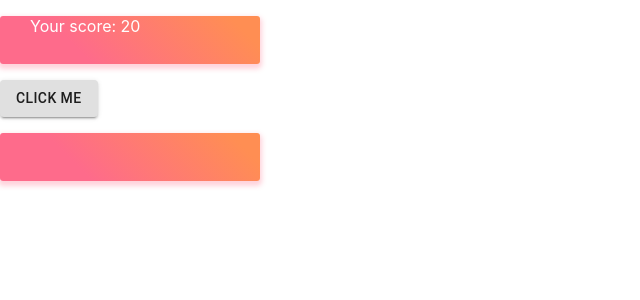
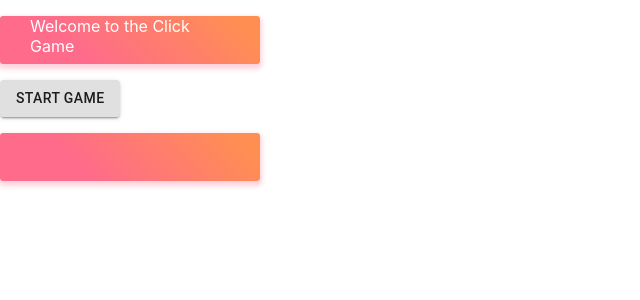
Before and after one commit to ToniMHeinonen/Koodarijahti, a React (Create React App) app in the folder frontend/: page / in a window 1280 px wide. Shown: the top 300 px of the page, without its empty margins (0-640 px from the left). Built offline with nearby package versions, Linux system fonts and the light colour scheme.

Commit message:
Add different header text for new players and losers
Change restartGame() to startGame()

```diff
--- a/frontend/src/App.js
+++ b/frontend/src/App.js
@@ -15,6 +15,8 @@ const MyP = styled('p')({
 });
 
 const URL = 'http://localhost:8080'
+const gameOverText = 'GAME OVER'
+const welcomeText = 'Welcome to the Click Game'
 
 class App extends React.Component {
 
@@ -24,26 +26,26 @@ class App extends React.Component {
     // Bind functions to fix 'this' issues
     this.fetchData = this.fetchData.bind(this)
     this.updateScore = this.updateScore.bind(this)
-    this.restartGame = this.restartGame.bind(this)
+    this.startGame = this.startGame.bind(this)
+    this.pointsAtZero = this.pointsAtZero.bind(this)
+
+    this.gameOver = false
 
     // Get saved points from local storage
     this.curPoints = localStorage.getItem('points')
 
     // If curPoints are null, initialize points with 20 points
     if (this.curPoints === null) {
-      this.restartGame()
-    } else if (this.curPoints === 0) {
-      this.gameOver = true
+      this.pointsAtZero(welcomeText)
+    } else if (this.curPoints === '0') {
+      this.pointsAtZero(gameOverText)
     }
-
-    this.gameOver = false
 
     this.state = {receivedPoints: ''}
   }
 
   /* Fetch data and update score */
   async fetchData() {
-    console.log('fetchData')
     const data = await fetch(URL + '/increment', {method: 'POST'}).then(data => data.json())
     const str = `You received ${data.pointsWon} points,
                 clicks needed for next win: ${data.neededPressesForWin}`
@@ -51,9 +53,14 @@ class App extends React.Component {
     this.setState({receivedPoints: str})
   }
 
+  /* Set game over to true and update header text */
+  pointsAtZero(text) {
+    this.gameOver = true
+    this.headerText = text
+  }
+
   /* Restart game with 20 points */
-  restartGame() {
-    console.log('restartGame')
+  startGame() {
     this.curPoints = 20
     localStorage.setItem('points', this.curPoints)
     this.gameOver = false
@@ -66,8 +73,8 @@ class App extends React.Component {
     this.curPoints += pointsWon   // Add points won from fetch if any
     localStorage.setItem('points', this.curPoints)  // Update local storage
 
-    if (this.curPoints <= 0) {
-      this.gameOver = true
+    if (this.curPoints === 0) {
+      this.pointsAtZero(gameOverText)
     }
   }
 
@@ -79,8 +86,8 @@ class App extends React.Component {
       score = <MyP>Your score: {this.curPoints}</MyP>
       btn = <Button variant="contained" onClick={this.fetchData}>Click me</Button>
     } else {
-      score = <MyP>GAME OVER</MyP>
-      btn = <Button variant="contained" onClick={this.restartGame}>Restart Game</Button>
+      score = <MyP>{this.headerText}</MyP>
+      btn = <Button variant="contained" onClick={this.startGame}>Start Game</Button>
     }
 
     receivedPoints = <MyP>{this.state.receivedPoints}</MyP>
```
